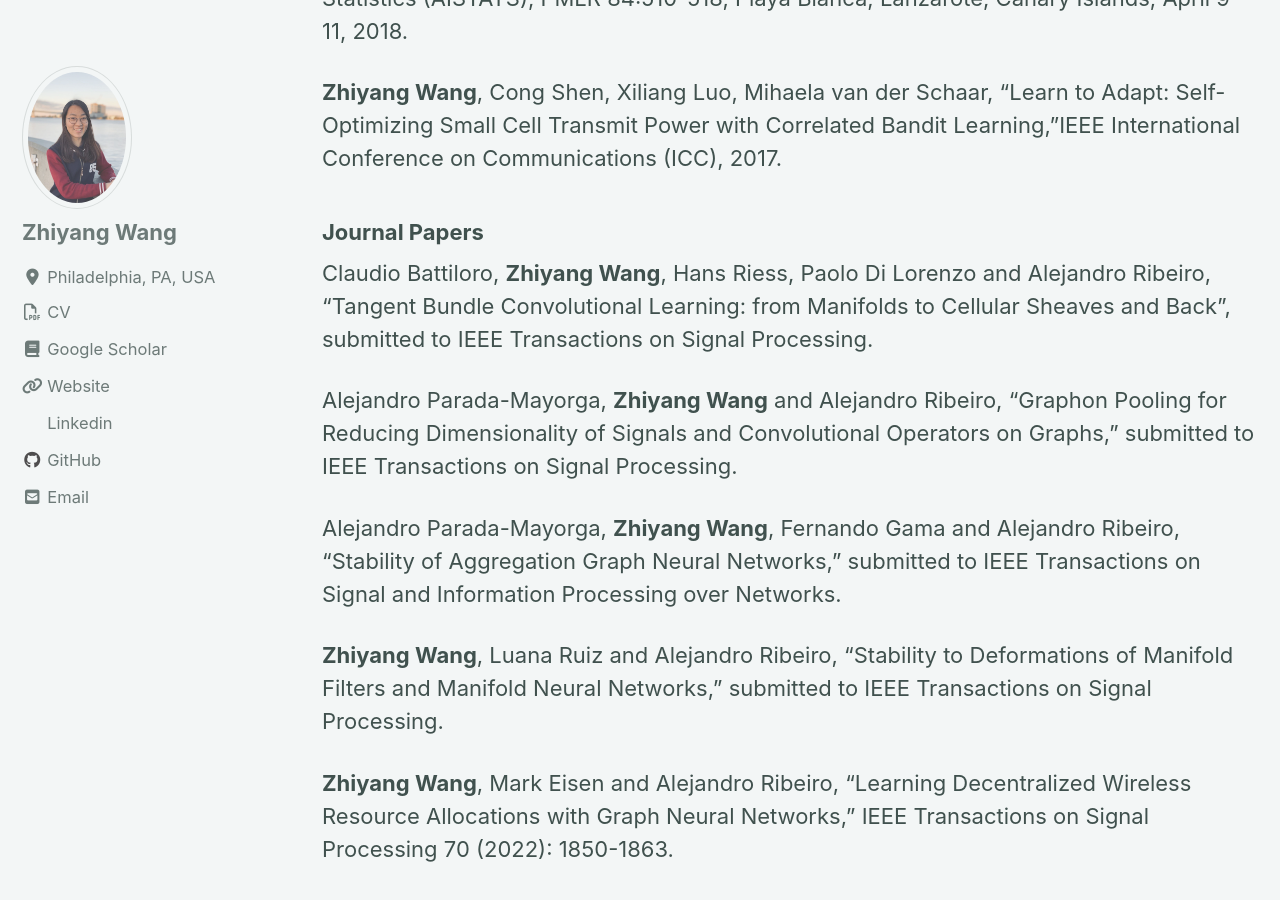
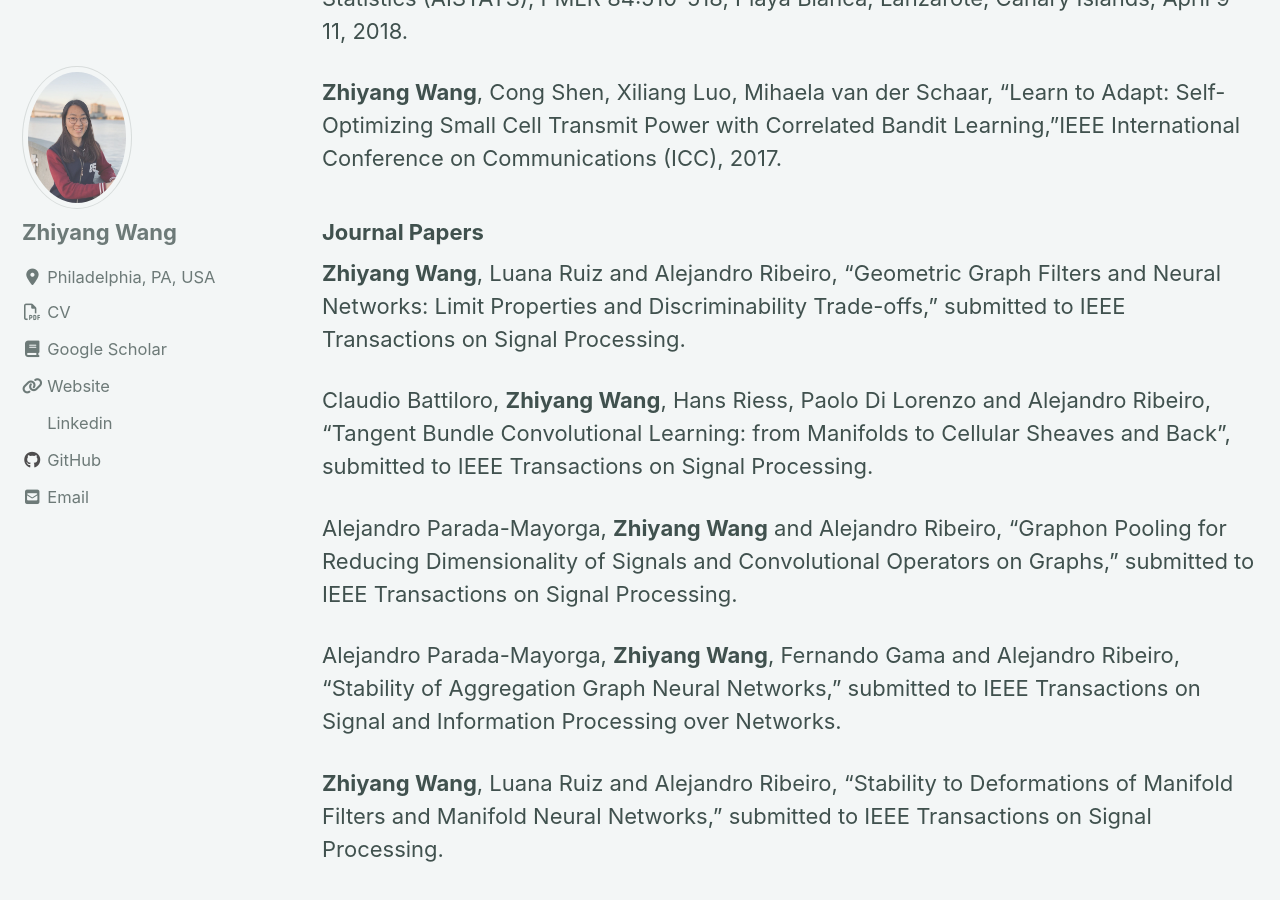
Before and after one commit to Zhiyang43/zhiyang43.github.io, a Jekyll site: the page built from _pages/publications.md, in a window 1280 px wide and 900 px high, scrolled down 1987 px. Built offline with Jekyll 4.4.1, drawn with Linux system fonts in a browser that asks for light colours; cached includes are drawn as plain includes; nearby versions of some CDN libraries.

Commit message:
Update publications.md

```diff
--- a/_pages/publications.md
+++ b/_pages/publications.md
@@ -45,6 +45,8 @@ Cong Shen, <b>Zhiyang Wang</b>, Sofia S Villar and Mihaela van der Schaar, "Lear
 
 
 ### Journal Papers
+<b>Zhiyang Wang</b>, Luana Ruiz and  Alejandro Ribeiro, "Geometric Graph Filters and Neural Networks: Limit Properties and Discriminability Trade-offs," submitted to IEEE Transactions on Signal Processing. <br>
+
 Claudio Battiloro, <b>Zhiyang Wang</b>, Hans Riess, Paolo Di Lorenzo and Alejandro Ribeiro, "Tangent Bundle Convolutional Learning: from Manifolds to Cellular Sheaves and Back", submitted to IEEE Transactions on Signal Processing. <br>
 
 Alejandro Parada-Mayorga, <b>Zhiyang Wang</b> and  Alejandro Ribeiro, "Graphon Pooling for Reducing Dimensionality of Signals and Convolutional Operators on Graphs," submitted to IEEE Transactions on Signal Processing. <br>
```
